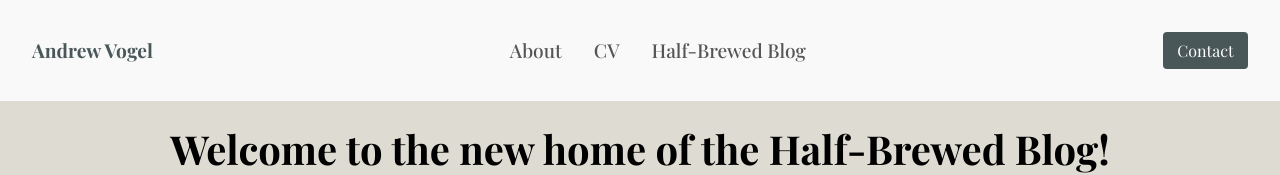
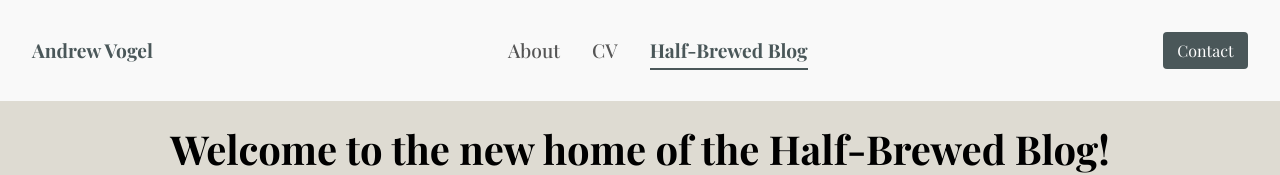
Before and after one commit to saravogel-dev/andrew-vogel-website, a plain HTML site: page blog.html in a window 1280 px wide. Shown: the top 175 px of the page. Drawn offline with nearby package versions, Linux system fonts and the light colour scheme; a web font is replaced by a local one.

Commit message:
nav updates

```diff
--- a/script.js
+++ b/script.js
@@ -36,6 +36,28 @@ document.addEventListener('DOMContentLoaded', () => {
       });
     });
   }
+});
+
+// Active Navigation Highlighting
+document.addEventListener('DOMContentLoaded', () => {
+  const navLinks = document.querySelectorAll('.nav-center a');
+  const currentPage = window.location.pathname.split('/').pop() || 'index.html';
+
+  navLinks.forEach(link => {
+    const linkPage = link.getAttribute('href');
+
+    // Check if this link matches current page
+    if (linkPage === currentPage ||
+        (currentPage === '' && linkPage === 'index.html') ||
+        (currentPage === 'index.html' && linkPage === 'index.html')) {
+      link.classList.add('active');
+    }
+
+    // Special case: highlight "Half-Brewed Blog" when on any blog post
+    if (linkPage === 'blog.html' && currentPage.startsWith('blog-')) {
+      link.classList.add('active');
+    }
+  });
 });
 
 // Smooth scroll for anchor links
--- a/style-sheet/style.css
+++ b/style-sheet/style.css
@@ -140,6 +140,31 @@ h3 {
 }
 
 .nav-right button:hover {
+  background-color: #b0c4b1;
+}
+
+/* Active Navigation Link */
+.nav-center a.active {
+  color: #4a5759;
+  font-weight: 700;
+  position: relative;
+}
+
+.nav-center a.active::after {
+  content: '';
+  position: absolute;
+  bottom: -4px;
+  left: 0;
+  width: 100%;
+  height: 2px;
+  background-color: #4a5759;
+}
+
+.nav-center a.active:hover {
+  color: #b0c4b1;
+}
+
+.nav-center a.active:hover::after {
   background-color: #b0c4b1;
 }
 
```
